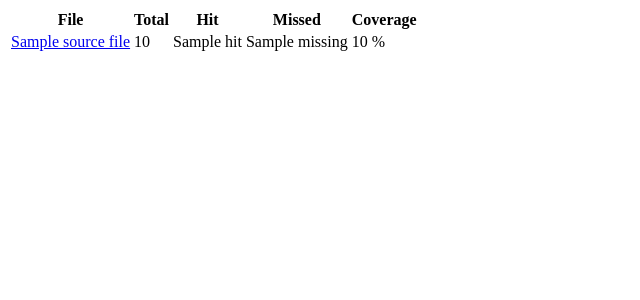
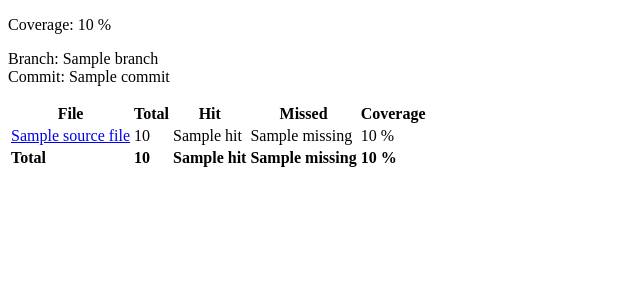
Before and after one commit to snorfalorpagus/covered-server, a Flask app: template app/templates/view_index.j2 in a window 1280 px wide. Shown: the top 300 px of the page, without its empty margins (0-640 px from the left). Run offline with Flask 2, Linux system fonts and the light colour scheme; the template is opened without the code that fills it: most values are stand-ins (such as "Sample title", 1, 10 or a date in 2020); parts of the project's set-up code (start-up, migrations or seed data) failed here and were passed over.

Commit message:
Added total coverage statistics

```diff
--- a/app/static/styles.css
+++ b/app/static/styles.css
@@ -27,3 +27,6 @@ h1 {
 .never {
     background-color: #fff;
 }
+.coverage_row_total {
+    font-weight: bold;
+}
--- a/app/templates/coverage.j2
+++ b/app/templates/coverage.j2
@@ -7,5 +7,11 @@
 
 {% block content %}
 <h1>{{ path }}</h1>
+
+<p>
+Coverage: {{ "%.0f"|format(summary["coverage"]) }} %<br />
+{{ summary["hit"] }} run, {{ summary["missing"] }} missing, {{ summary["excluded"] }} excluded
+</p>
+
 {{ coverage_table }}
 {% endblock %}
--- a/app/templates/view_index.j2
+++ b/app/templates/view_index.j2
@@ -1,6 +1,15 @@
 {% extends "base.j2" %}
 
 {% block content %}
+<p>Coverage: {{ "%.0f"|format(summary["coverage"]) }} %</p>
+
+{% if git["branch"] %}
+<p>
+Branch: {{ git["branch"] }}<br />
+Commit: {{ git["commit"] }}
+</p>
+{% endif %}
+
 <table>
 
 <thead>
@@ -13,15 +22,25 @@
 </thead>
 <tbody>
 
+{% macro coverage_row(name, total, hit, miss, coverage, is_total=False) %}
+{% if is_total %}
+<tr class="coverage_row_total">
+<td>{{ name }}</td>
+{% else %}
+<tr>
+<td><a href="{{ name }}">{{ name}}</a></td>
+{% endif %}
+<td>{{ total }}</td>
+<td>{{ hit }}</td>
+<td>{{ miss }}</td>
+<td>{{ "%.0f"|format(coverage) }} %</td>
+</tr>
+{%- endmacro %}
+
 {% for source_file in source_files %}
-<tr>
-<td><a href="{{ source_file["name"] }}">{{ source_file["name"]}}</a></td>
-<td>{{ source_file["summary"]["total"] }}</td>
-<td>{{ source_file["summary"]["hit"] }}</td>
-<td>{{ source_file["summary"]["missing"] }}</td>
-<td>{{ "%.0f"|format(source_file["summary"]["coverage"]) }} %</td>
-</tr>
+{{ coverage_row(source_file["name"], source_file["summary"]["total"], source_file["summary"]["hit"], source_file["summary"]["missing"], source_file["summary"]["coverage"])}}
 {% endfor %}
+{{ coverage_row("Total", summary["total"], summary["hit"], summary["missing"], summary["coverage"], is_total=True)}}
 
 </tbody>
 </table>
```
Also changed, not shown: app/views.py (+8 -2 lines).
